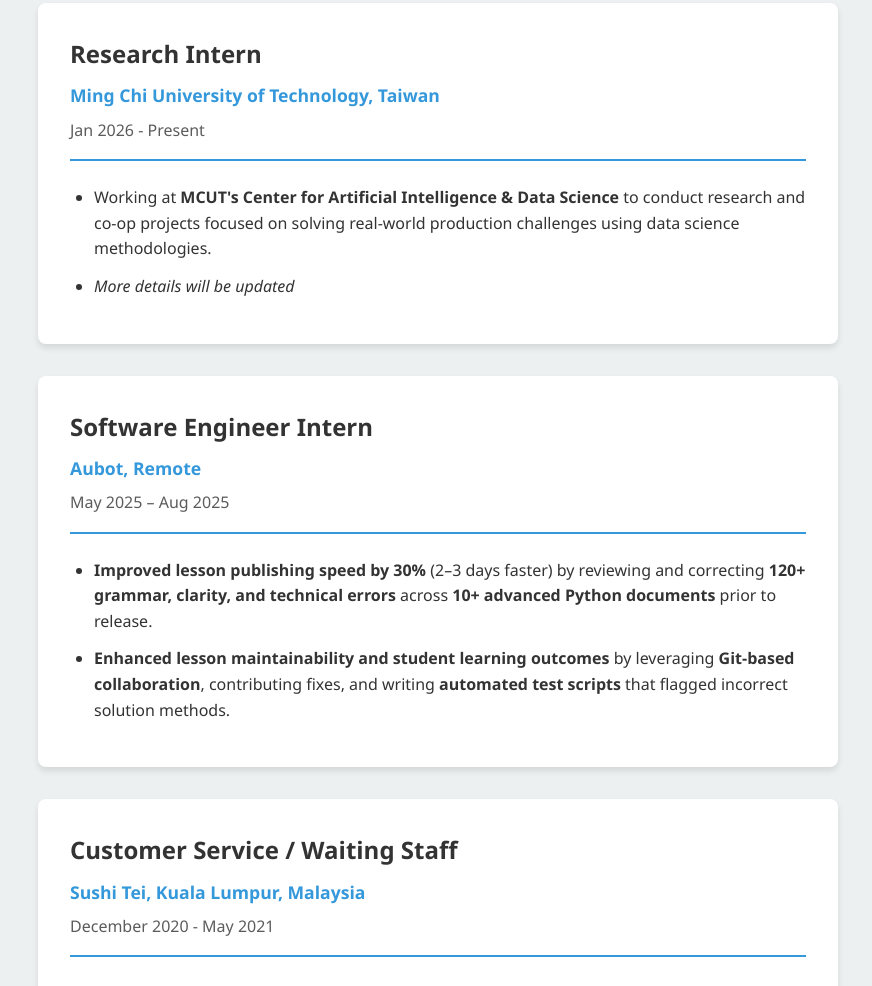
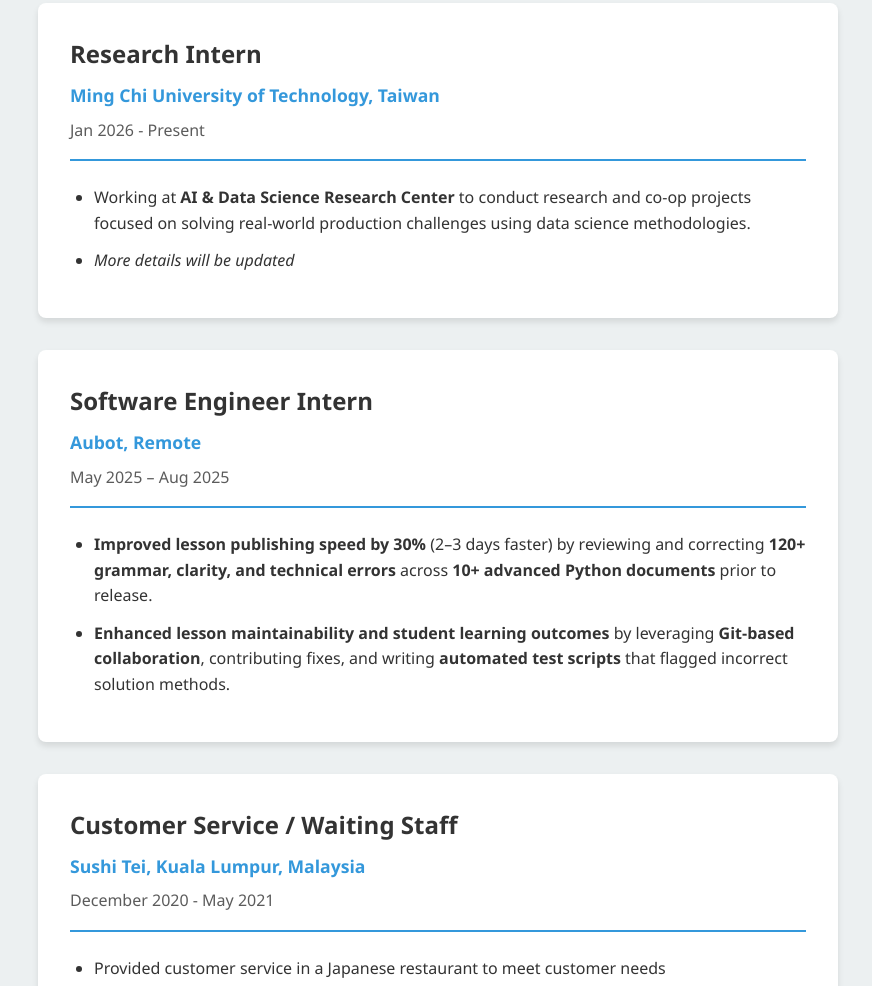
Before and after one commit to jaisheng-ong/jaisheng-ong-portfolio, a plain HTML site: page index.html in a window 1280 px wide. Shown: the part 1486-2472 px from the top of the page, without its empty margins (352-1224 px from the left). Drawn offline with Linux system fonts and the light colour scheme.

Commit message:
Update new experience

```diff
--- a/index.html
+++ b/index.html
@@ -1086,7 +1086,7 @@
                     </div>
                     <div class="experience-content">
                         <ul>
-                            <li>Working at <strong>MCUT's Center for Artificial Intelligence & Data Science</strong> to conduct research and co-op projects focused on solving real-world production challenges using data science methodologies.</li>
+                            <li>Working at <strong>AI & Data Science Research Center</strong> to conduct research and co-op projects focused on solving real-world production challenges using data science methodologies.</li>
                             <li><em>More details will be updated</em></li>
                         </ul>
                     </div>
```
